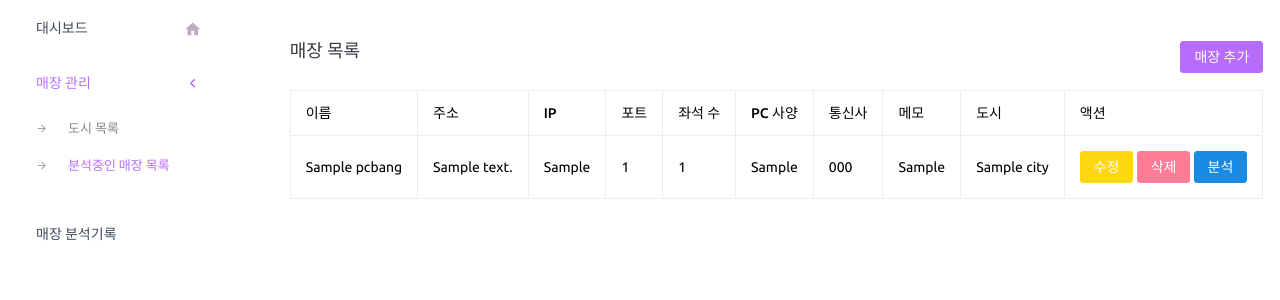
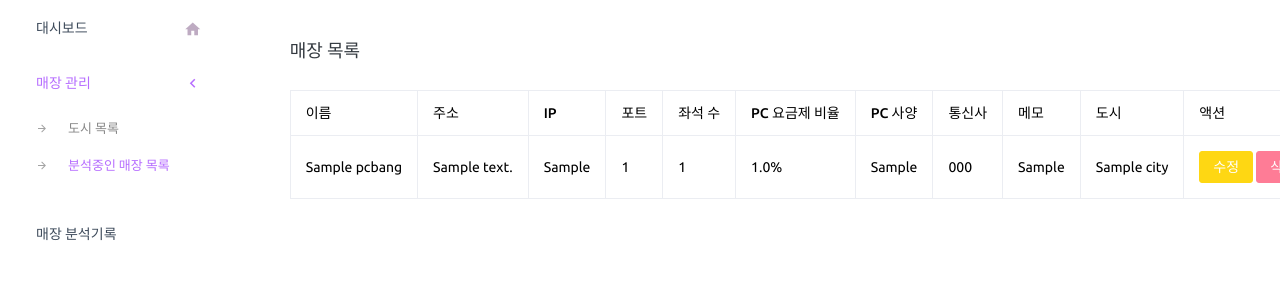
Before and after one commit to TGoddessana/pcbang-analyzer, a Django app: page /pcbang-list in a window 1280 px wide. Shown: the part 70-370 px from the top of the page. Run offline with Django 5.2, Linux system fonts and the light colour scheme; a user stored in the database is signed in; tables that the repository leaves empty hold one stand-in row (values such as "Sample post"); parts of the project's set-up code (start-up, migrations or seed data) failed here and were passed over; some libraries are stand-ins or nearby versions.

Commit message:
Feat: 요금제 비율 추가

```diff
--- a/analyzer/models.py
+++ b/analyzer/models.py
@@ -22,6 +22,7 @@ class Pcbang(models.Model):
     ip = models.GenericIPAddressField("IP")
     port = models.IntegerField("포트", default=5040)
     seat_count = models.IntegerField("좌석수")
+    pc_plan_ratio = models.FloatField("요금제 비율")
     pc_spec = models.CharField("PC 사양", max_length=100)
     telecom = models.CharField("통신사", max_length=100)
     memo = models.TextField("메모", blank=True)
--- a/templates/analyzer/pcbang-list.html
+++ b/templates/analyzer/pcbang-list.html
@@ -22,6 +22,7 @@
                                 <th>IP</th>
                                 <th>포트</th>
                                 <th>좌석 수</th>
+                                <th>PC 요금제 비율</th>
                                 <th>PC 사양</th>
                                 <th>통신사</th>
                                 <th>메모</th>
@@ -37,6 +38,7 @@
                                     <td>{{ pcbang.ip }}</td>
                                     <td>{{ pcbang.port }}</td>
                                     <td>{{ pcbang.seat_count }}</td>
+                                    <td>{{ pcbang.pc_plan_ratio }}%</td>
                                     <td>{{ pcbang.pc_spec }}</td>
                                     <td>{{ pcbang.telecom }}</td>
                                     <td>{{ pcbang.memo }}</td>
```
